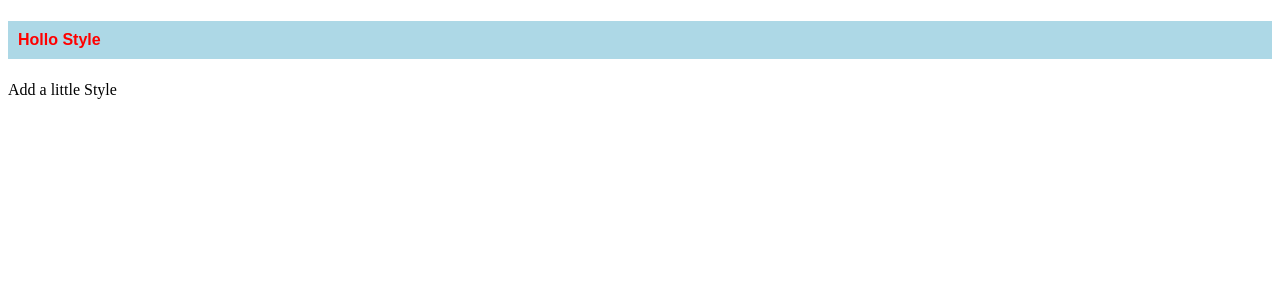
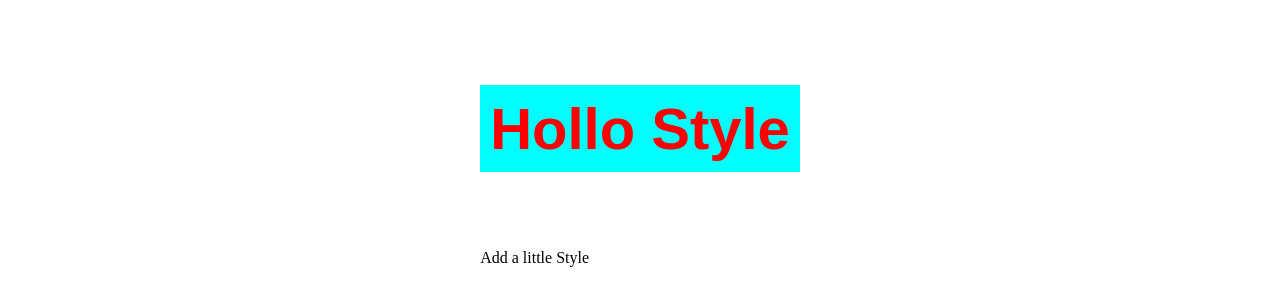
Before and after one commit to panneerselvam999/React-tutorial, a React (Create React App) app in the folder app/: page / in a window 1280 px wide. Shown: the top 306 px of the page. Built offline with nearby package versions, Linux system fonts and the light colour scheme.

Commit message:
External css

```diff
--- a/app/src/Component/Header.js
+++ b/app/src/Component/Header.js
@@ -1,18 +1,19 @@
-
+import myCss from "./css/Header.css"
 
 function Header() {
 
-    const myStyle = {
-        color: "red",
-        backgroundColor: "lightblue",
-        fontFamily: "Sans-Serif",
-        padding: "10px"
-    }
+    // const myStyle = {
+    //     color: "red",
+    //     backgroundColor: "lightblue",
+    //     fontFamily: "Sans-Serif",
+    //     padding: "10px"
+    // }
 
     return (
         <div>
             {/* <h4 style={{ color: "red", backgroundColor: "Blue" }}>Hollo Style</h4> */}
-            <h4 style={myStyle}>Hollo Style</h4>
+            <h4>Hollo Style</h4>
+            {/* <h4 style={myStyle}>Hollo Style</h4> */}
             <p>Add a little Style</p>
         </div>
     )
--- /dev/null
+++ b/app/src/Component/css/Header.css
@@ -0,0 +1,13 @@
+body {
+    display: flex;
+    justify-content: center;
+    align-items: center;
+}
+
+h4 {
+    padding: 10px;
+    background-color: aqua;
+    color: red;
+    font-family: sans-serif;
+    font-size: 58px;
+}
```
